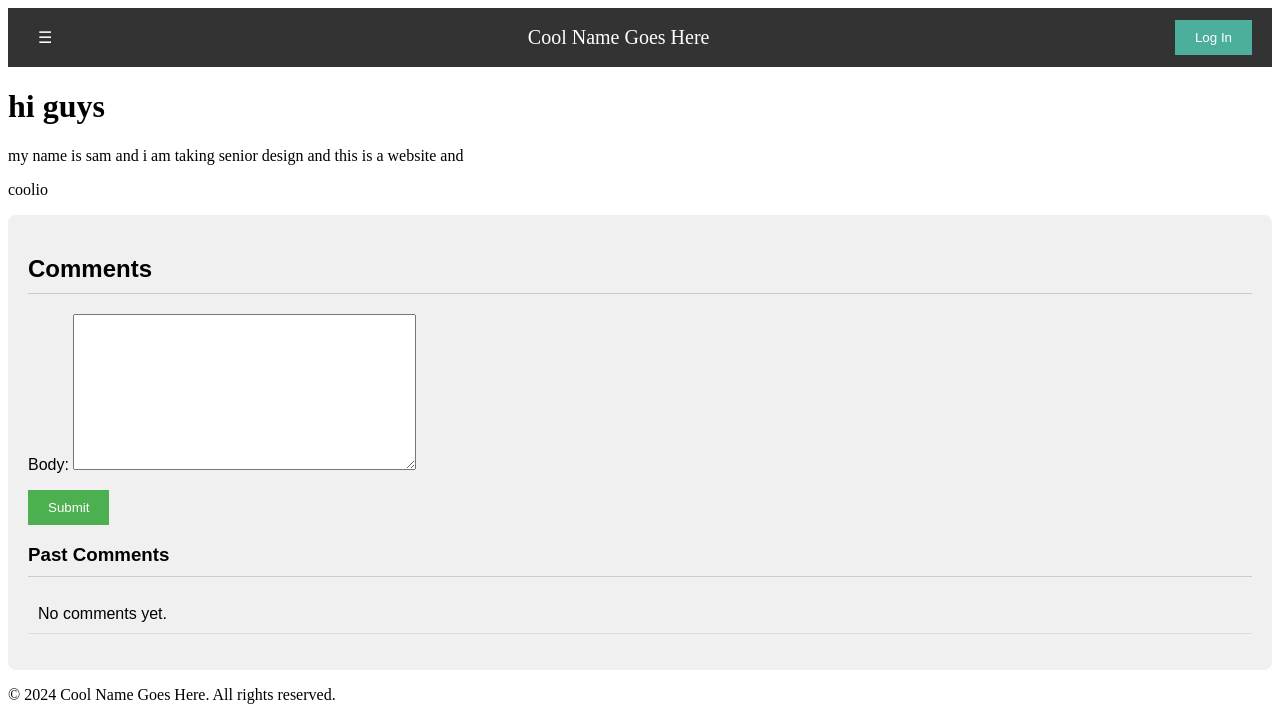
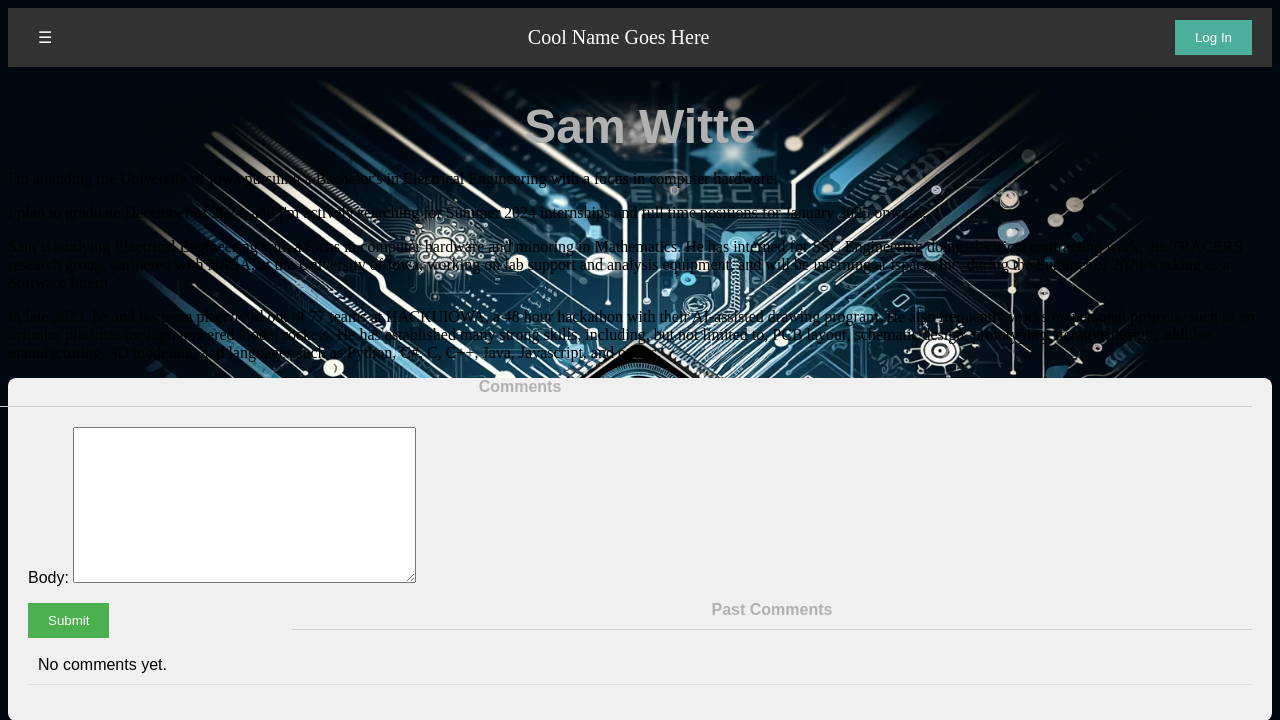
Before and after one commit to smblackwll/PrinciplesLab3, a Django app: page /sam/ in a window 1280 px wide. Shown: the top 720 px of the page. Run offline with Django 5.2, Linux system fonts and the light colour scheme; a user stored in the database is signed in; data comes from the database, SQL or seed files in the repository.

Commit message:
Update sam.html

```diff
--- a/home/templates/sam.html
+++ b/home/templates/sam.html
@@ -11,12 +11,15 @@
 
     {% block content %}
     <body>
+        <link rel="stylesheet" href="../../static/css/sam_style.css">
         <link rel="stylesheet" href="../../static/css/comments_style.css">
 
+        <h1>Sam Witte</h1>
+        <p>I'm attending the University of Iowa pursuing a Bachelor's in Electrical Engineering with a focus in computer hardware!</p>
+        <p>I plan to graduate December of 2024, and I'm actively searching for Summer 2024 internships and full time positions for January 2025 onward.</p>
 
-        <h1>hi guys</h1>
-        <p>my name is sam and i am taking senior design and this is a website and </p>
-        <p>coolio</p>
+        <p>Sam is studying Electrical Engineering with a focus in computer hardware and minoring in Mathematics. He has interned for SSC Engineering doing electrical contracting work, the TRACERS research group, partnered with NASA, at the University of Iowa, working on lab support and analysis equipment, and will be interning at ispace, Inc. during the Summer of 2024 working as a Software Intern. </p>
+        <p>In late 2023, he and his team placed 3rd out of 77 teams at HACKUIOWA, a 48 hour hackathon with their AI-assisted drawing program. He also frequently works on personal projects, such as an avionics platform for high powered model rockets. He has established many strong skills, including, but not limited to, PCB layout, schematic design, prototyping, iterative design, additive manufacturing, 3D modeling, and languages such as Python, C#, C, C++, Java, Javascript, and others.</p>
 
         {% include "comments.html" %}
     </body>
```
